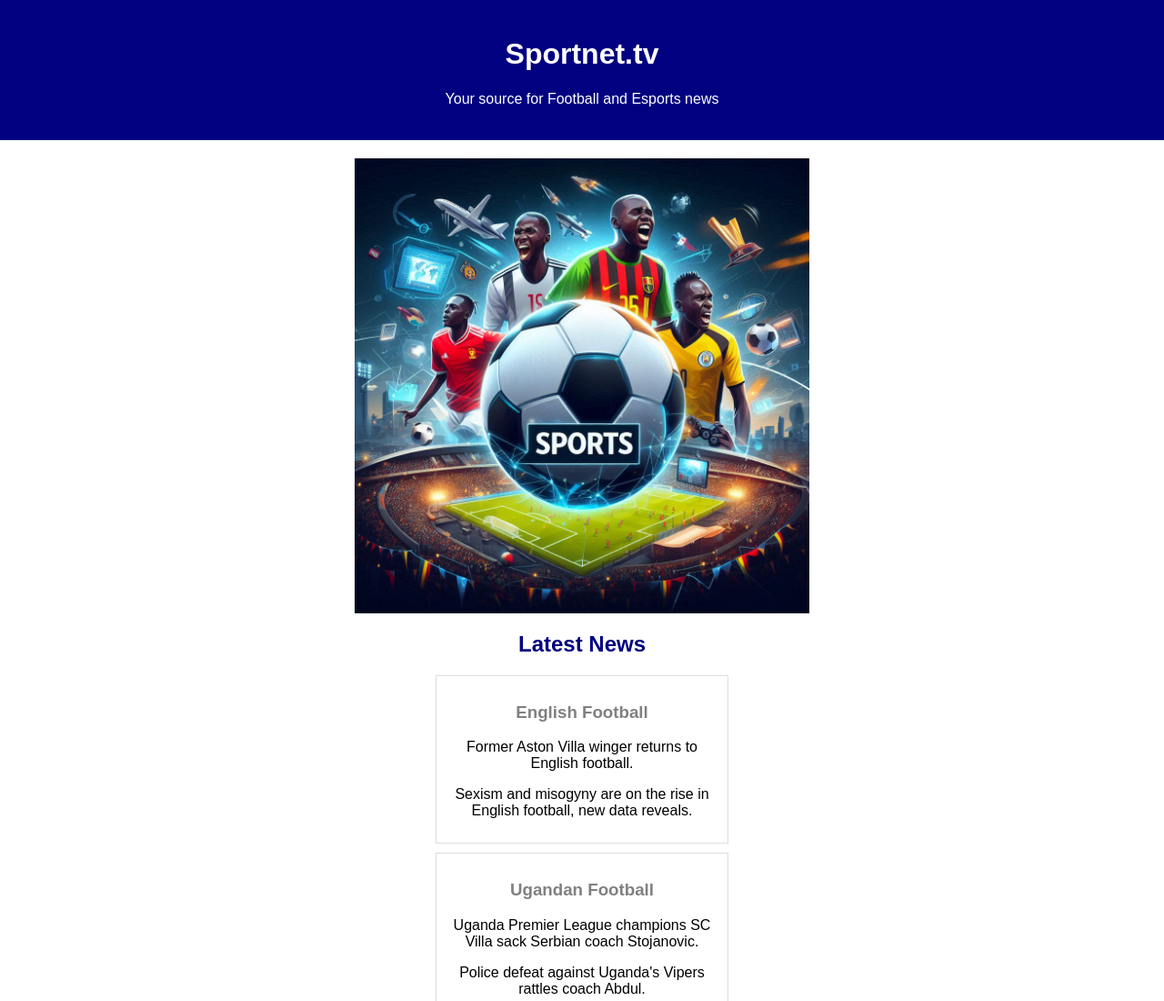
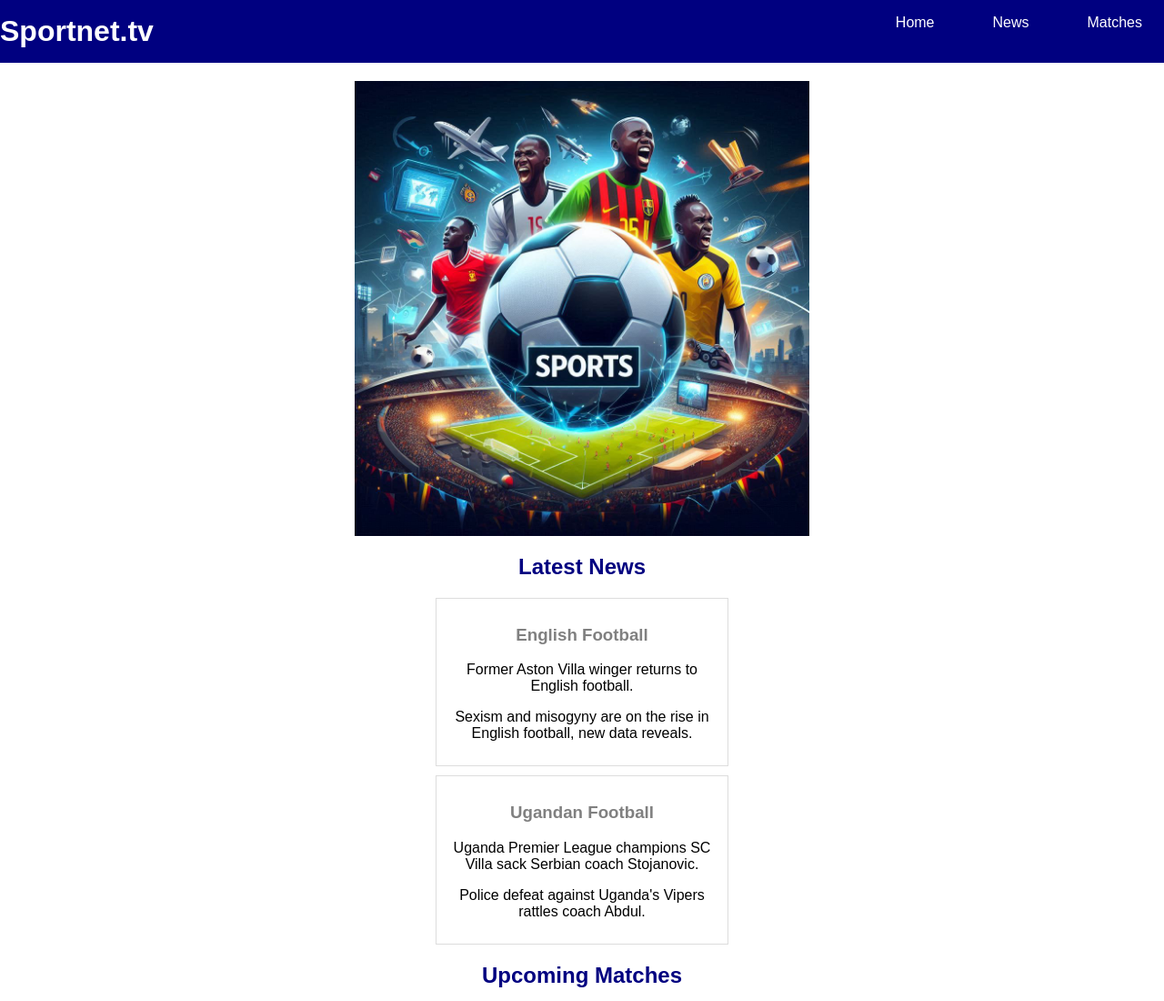
Before and after one commit to remmyr144/sportnet, a plain HTML site: page index.html in a window 1280 px wide. Shown: the top 1100 px of the page at 91% size. Drawn offline with Linux system fonts and the light colour scheme.

Commit message:
Add files via upload

```diff
--- a/index.html
+++ b/index.html
@@ -5,11 +5,17 @@
 </head>
 <body>
 
-    <!-- Header Section -->
-    <header>
-        <h1>Sportnet.tv</h1>
-        <p>Your source for Football and Esports news</p>
-    </header>
+    <!-- navbar Section -->
+    <nav>
+        <div class="container navbar">
+            <a class="brand" href="#">Sportnet.tv</a>
+            <ul>
+                <li><a href="index.html">Home</a></li>
+                <li><a href="news.html">News</a></li>
+                <li><a href="matches.html">Matches</a></li>
+            </ul>
+        </div>
+    </nav>
 
     <!-- main Image -->
     <center style="margin: 20px;">
@@ -81,7 +87,7 @@
 </center>
 
     <!-- Footer Section -->
-    <footer>
+    <footer	>
         <p>&copy; 2024 Sportnet. All rights reserved.</p>
     </footer>
 
--- a/styles.css
+++ b/styles.css
@@ -9,6 +9,41 @@ body{
 font-family: Arial, sans-serif;
 margin: 0;
 padding: 0;
+}
+
+nav {
+    background-color: navy;
+    position: sticky;
+    top: 0;
+    left: 0;
+    right: 0;
+}
+
+.navbar{
+    display: flex;
+    justify-content: space-between;
+}
+
+.navbar .brand {
+    font-size: 32px;
+    font-weight: bold;
+    text-decoration: none;
+    color: white;
+    padding: 16px 0;
+}
+
+.navbar ul {
+    list-style-type: none;
+    display: flex;
+    gap: 16px;
+}
+
+.navbar ul li a {
+    color: white;
+    text-align: center;
+    padding-left: 24px;
+    padding-right: 24px;
+    text-decoration: none;
 }
 
 header{
@@ -29,6 +64,7 @@ margin-bottom: 20px;
 .card{
 border: 1px solid #ddd;
 padding: 10px;
+width: 100%;
 width: 300px;
 margin: 10px;
 }
```
Also changed, not shown: matches.html (added, +49 -0 lines), news.html (added, +42 -0 lines).
